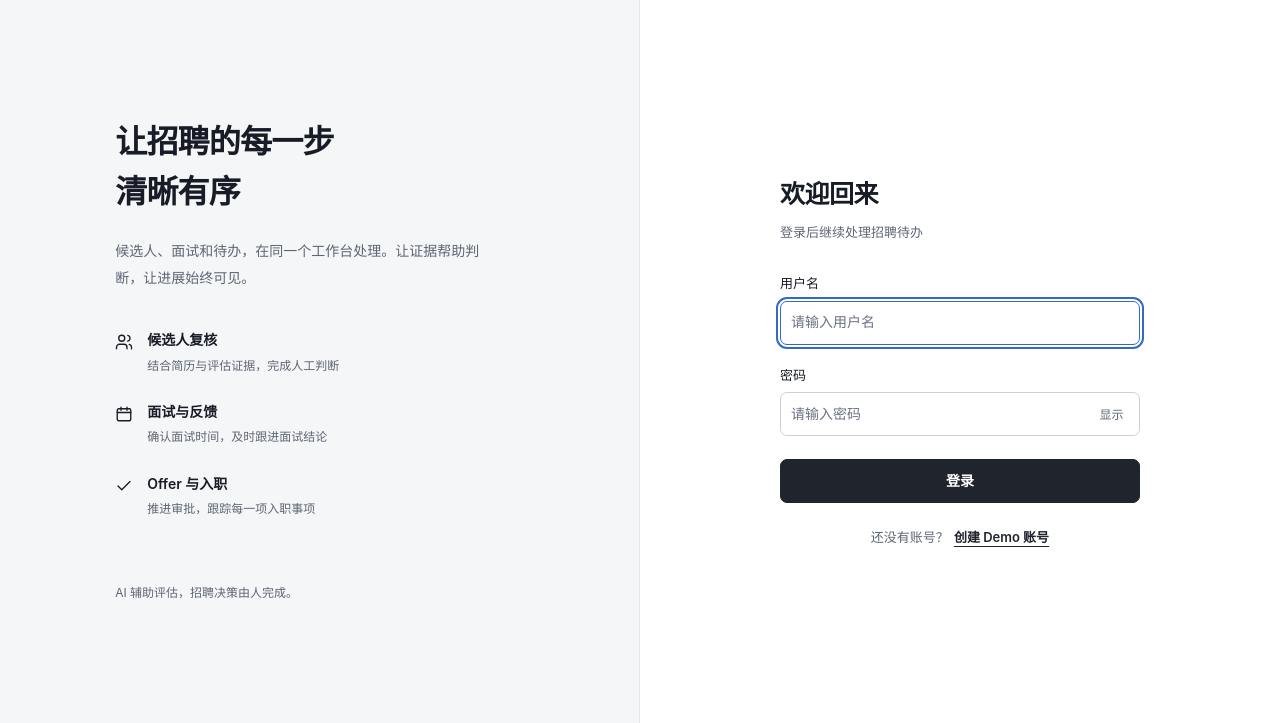
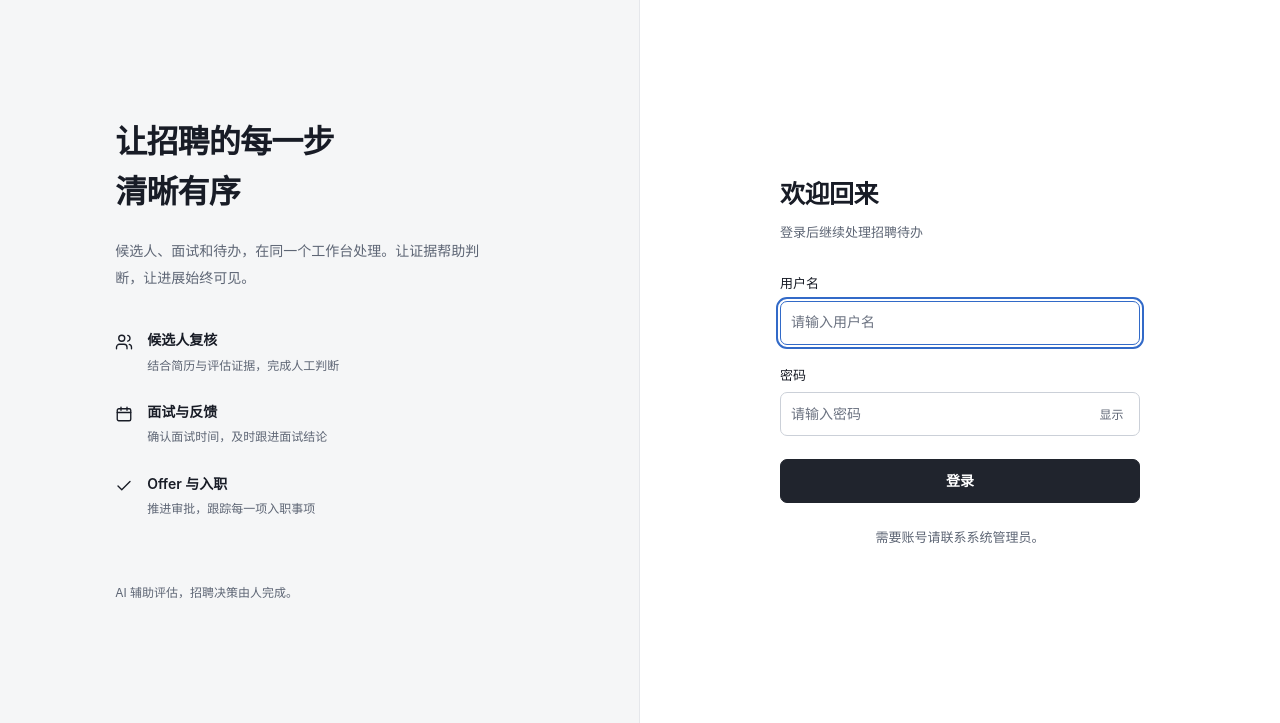
Before and after one commit to IT-coder-Yy/Super-Recruitment, a FastAPI app: page /login in a window 1280 px wide. Shown: the part 77-800 px from the top of the page. Run offline with FastAPI, Linux system fonts and the light colour scheme.

Commit message:
fix(ui): 按部署模式显示注册入口
Refs #4

```diff
--- a/app/templates/login.html
+++ b/app/templates/login.html
@@ -26,7 +26,7 @@
         <div class="field"><label for="password">密码</label><div class="public-password"><input class="input auth-input" id="password" name="password" type="password" autocomplete="current-password" minlength="6" required placeholder="请输入密码"><button type="button" data-toggle-password="password" aria-label="显示密码" aria-controls="password" aria-pressed="false">显示</button></div></div>
         <button class="button button-primary auth-submit" type="submit" data-pending-label="正在登录…">登录</button>
       </form>
-      <p class="auth-switch">还没有账号？<a href="/register">创建 Demo 账号</a></p>
+      <p class="auth-switch">{% if demo_enabled() %}还没有账号？<a href="/register">创建 Demo 账号</a>{% else %}需要账号请联系系统管理员。{% endif %}</p>
     </div>
   </section>
 </main>
```
Also changed, not shown: tests/test_public_ui.py (+2 -0 lines).
